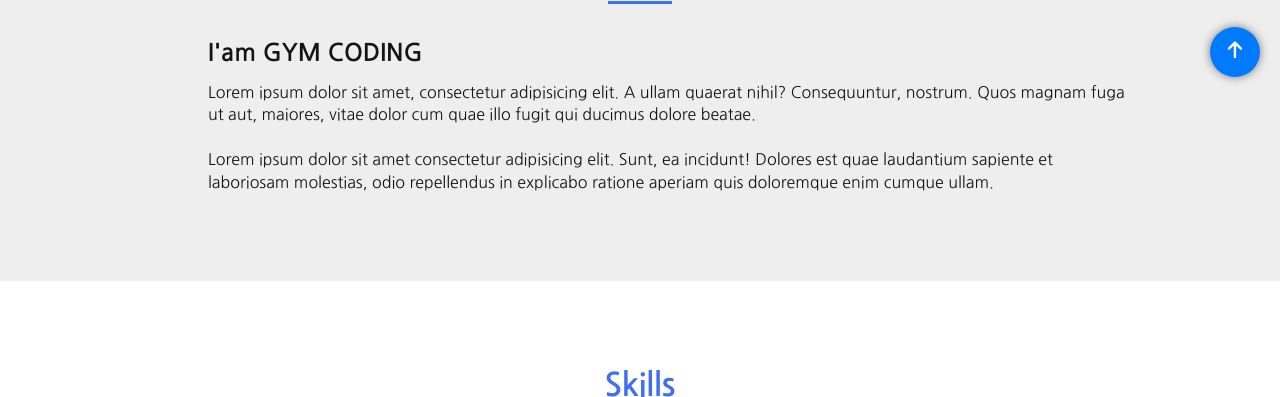
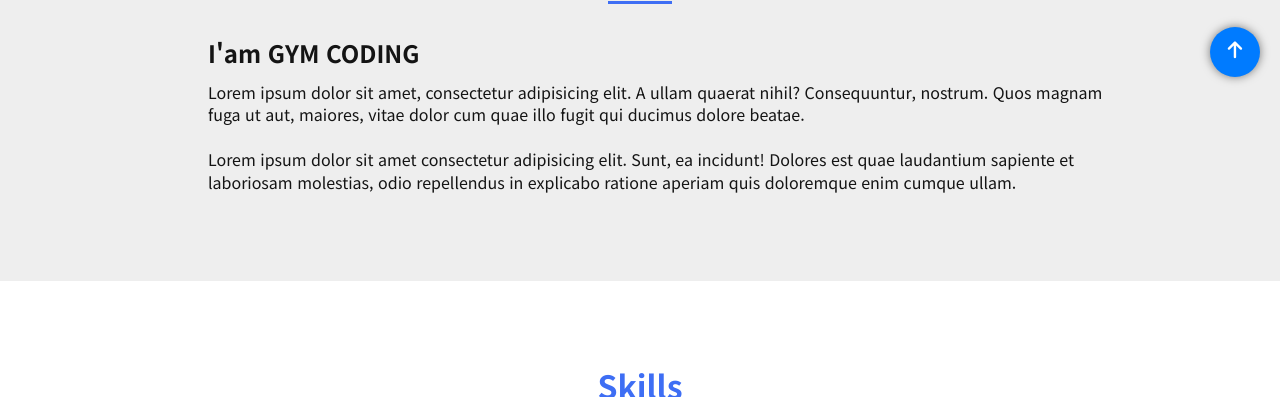
Before and after one commit to gymcoding/instagram-clone, a website: page index.html in a window 1280 px wide. Shown: the part 703-1100 px from the top of the page. Drawn offline with nearby package versions, Linux system fonts and the light colour scheme.

Commit message:
구글 웹 폰트 수정 (Noto Sans)

```diff
--- a/css/style.css
+++ b/css/style.css
@@ -1,9 +1,10 @@
 /* ------------------------------ GOOGLE FONTS ------------------------------ */
-@import url('https://fonts.googleapis.com/css2?family=Nanum+Gothic:wght@400;700;800&display=swap');
+/* @import url('https://fonts.googleapis.com/css2?family=Nanum+Gothic:wght@400;700;800&display=swap'); */
+@import url('https://fonts.googleapis.com/css2?family=Noto+Sans+KR:wght@100..900&display=swap');
 
 /* ------------------------------ Variables CSS ----------------------------- */
 :root {
-  --body-font: 'Nanum Gothic', sans-serif;
+  --body-font: 'Noto Sans KR', sans-serif;
 
   /* --------------------------------- Colors --------------------------------- */
   --white-color: #ffffff;
```
